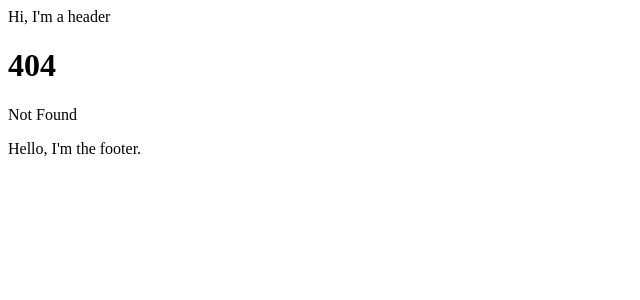
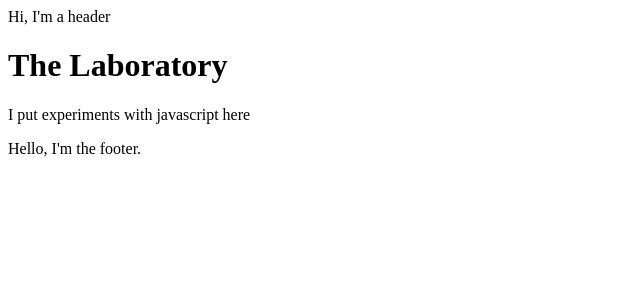
Before and after one commit to russellbits/russellbits.com, a SvelteKit app: page /lab in a window 1280 px wide. Before the commit this address had no page. Shown: the top 300 px of the page, without its empty margins (0-640 px from the left). Built offline with nearby package versions, Linux system fonts and the light colour scheme.

Commit message:
Feature: New routes created.

```diff
--- /dev/null
+++ b/src/routes/blog/+page.svelte
@@ -0,0 +1,4 @@
+<!-- blog/+page.svelte -->
+<h1>Blog</h1>
+
+<p>My blog posts will go here eventually…</p>
--- /dev/null
+++ b/src/routes/lab/+page.svelte
@@ -0,0 +1,4 @@
+<!-- lab/+page.svelte -->
+<h1>The Laboratory</h1>
+
+<p>I put experiments with javascript here</p>
--- /dev/null
+++ b/src/routes/projects/+page.svelte
@@ -0,0 +1,4 @@
+<!-- projects/+page.svelte -->
+<h1>Projects</h1>
+
+<p>These are projects I have built for reasons.</p>
```
